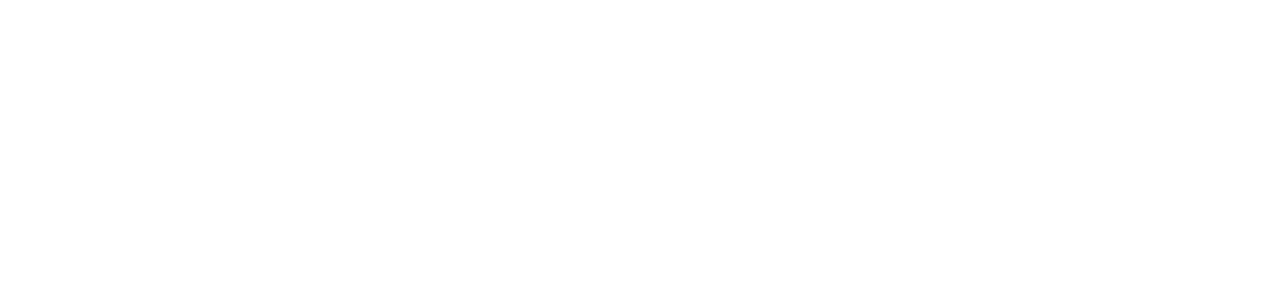
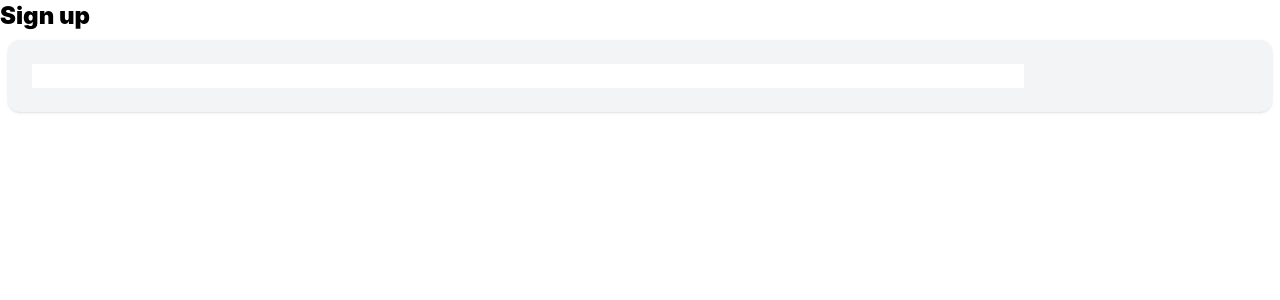
Before and after one commit to andrewn6/fusion, a Next.js app in the folder packages/web/: page / in a window 1280 px wide. Shown: the top 300 px of the page. Built offline with nearby package versions, Linux system fonts and the light colour scheme.

Commit message:
................

```diff
--- a/packages/web/components/Signup.tsx
+++ b/packages/web/components/Signup.tsx
@@ -1,5 +1,5 @@
 import type { NextPage } from 'next'
-
+import 'tailwind'
 const Signup: NextPage = () => {
     return (
         <div>
--- a/packages/web/package.json
+++ b/packages/web/package.json
@@ -11,7 +11,9 @@
   "dependencies": {
     "next": "12.1.0",
     "react": "17.0.2",
-    "react-dom": "17.0.2"
+    "react-dom": "17.0.2",
+    "tailwind": "^4.0.0",
+    "tailwindcss": "^3.0.23"
   },
   "devDependencies": {
     "@types/node": "17.0.21",
--- a/packages/web/pages/_app.tsx
+++ b/packages/web/pages/_app.tsx
@@ -1,6 +1,5 @@
+import type { AppProps } from 'next/app'
 import '../styles/globals.css'
-import type { AppProps } from 'next/app'
-
 function MyApp({ Component, pageProps }: AppProps) {
   return <Component {...pageProps} />
 }
--- a/packages/web/pages/index.tsx
+++ b/packages/web/pages/index.tsx
@@ -1,8 +1,11 @@
 import type { NextPage } from 'next'
+import Signup from '../components/Signup'
 
 const Home: NextPage = () => {
   return (
-    <div></div>
+    <div>
+      <Signup/>
+    </div>
   )
 }
 
--- a/packages/web/tailwind.config.js
+++ b/packages/web/tailwind.config.js
@@ -1,6 +1,6 @@
 module.exports = {
-  content: ["./pages/**/*.{js,ts,jsx,tsx}",
-    "./components/**/*.{js,ts,jsx,tsx}"],
+  content: ["./pages/*.{js,ts,jsx,tsx}",
+    "./components/*.{js,ts,jsx,tsx}"],
   theme: {
     extend: {},
   },
```
Also changed, not shown: 1 other file (tests, documents, lock files or other folders).
